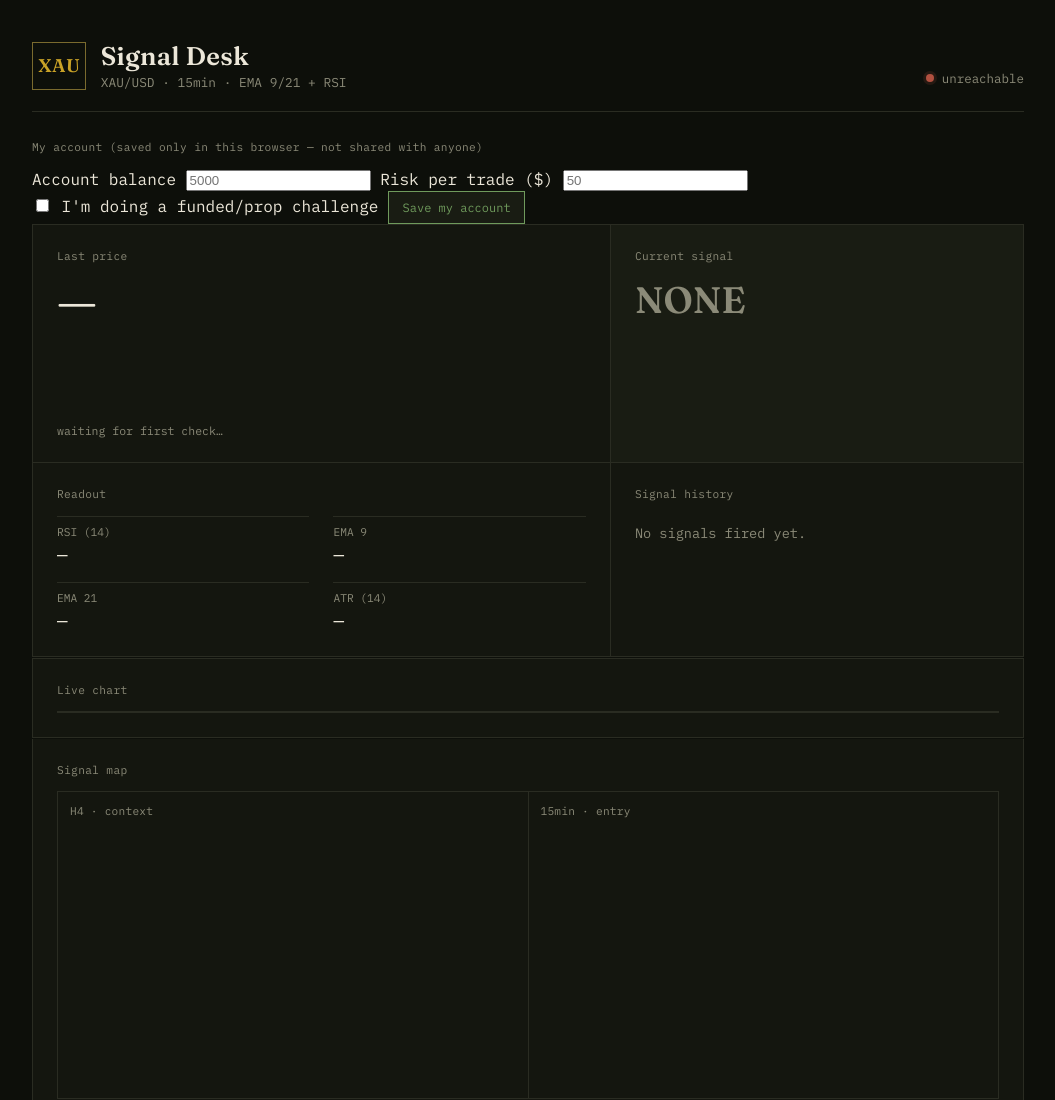
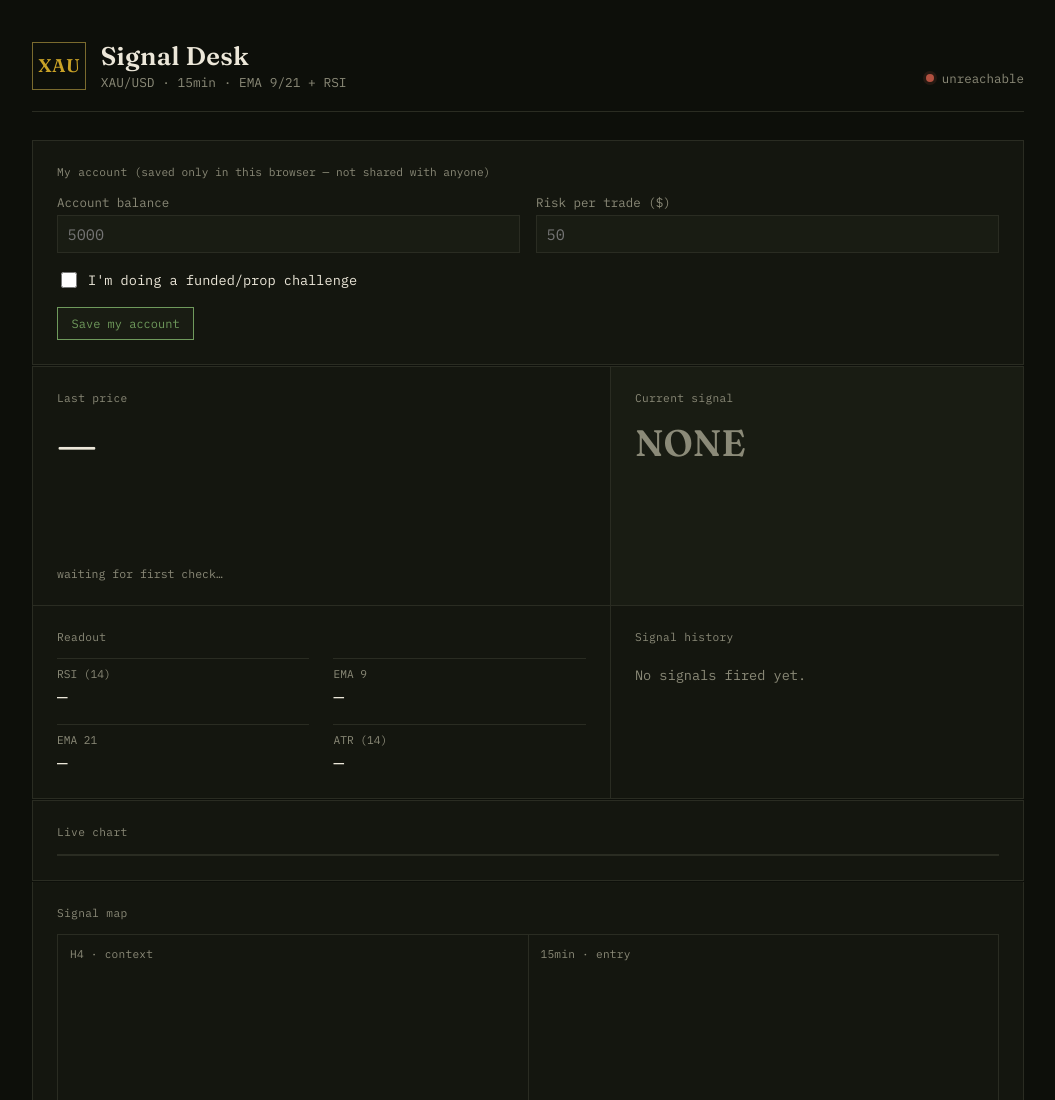
Before and after one commit to rashxiel-dev/xauusd-signal-desk, a website: page public/index.html in a window 1280 px wide. Shown: the top 1100 px of the page, without its empty margins (112-1167 px from the left). Drawn offline with Linux system fonts and the light colour scheme; no server answers; a script that the page names is missing.

Commit message:
Update style.css

```diff
--- a/public/style.css
+++ b/public/style.css
@@ -259,6 +259,88 @@ html, body {
   color: var(--text-muted);
   justify-content: flex-start !important;
 }
+
+/* ---- my account (per-browser, personalized) ---- */
+.acctwrap {
+  margin-top: 1.75rem;
+  margin-bottom: 1px;
+  background: var(--panel);
+  border: 1px solid var(--line);
+  padding: 1.5rem;
+}
+
+.acctwrap__hint {
+  font-weight: 400;
+  text-transform: none;
+  letter-spacing: 0;
+  color: var(--text-muted);
+}
+
+.acctform {
+  display: flex;
+  flex-direction: column;
+  gap: 1rem;
+}
+
+.acctform__row {
+  display: grid;
+  grid-template-columns: repeat(auto-fit, minmax(160px, 1fr));
+  gap: 1rem;
+}
+
+.acctform label {
+  display: flex;
+  flex-direction: column;
+  gap: 0.35rem;
+  font-size: 0.78rem;
+  color: var(--text-muted);
+}
+
+.acctform input[type="number"] {
+  font-family: var(--font-mono);
+  font-size: 0.95rem;
+  background: var(--panel-raised);
+  border: 1px solid var(--line);
+  color: var(--text);
+  padding: 0.5rem 0.6rem;
+}
+.acctform input[type="number"]:focus {
+  outline: none;
+  border-color: var(--gold-dim);
+}
+
+.acctform__toggle {
+  flex-direction: row !important;
+  align-items: center;
+  gap: 0.5rem !important;
+  font-size: 0.85rem !important;
+  color: var(--text) !important;
+}
+.acctform__toggle input { width: 16px; height: 16px; }
+
+.acctform .riskbtn { align-self: flex-start; }
+
+.acctstats__summary {
+  font-size: 0.85rem;
+  color: var(--text);
+  margin-bottom: 1rem;
+  line-height: 1.6;
+}
+.acctstats__summary span { color: var(--gold); }
+
+.acctstats__nochallenge {
+  font-size: 0.95rem;
+  margin-bottom: 1rem;
+}
+.acctstats__nochallenge .is-win { color: var(--buy); }
+.acctstats__nochallenge .is-loss { color: var(--sell); }
+
+.acctstats__lot {
+  font-size: 0.85rem;
+  color: var(--text-muted);
+  margin-bottom: 1rem;
+}
+.acctstats__lot span { color: var(--text); font-weight: 600; }
 
 /* ---- live chart (TradingView embed) ---- */
 .livewrap {
```
